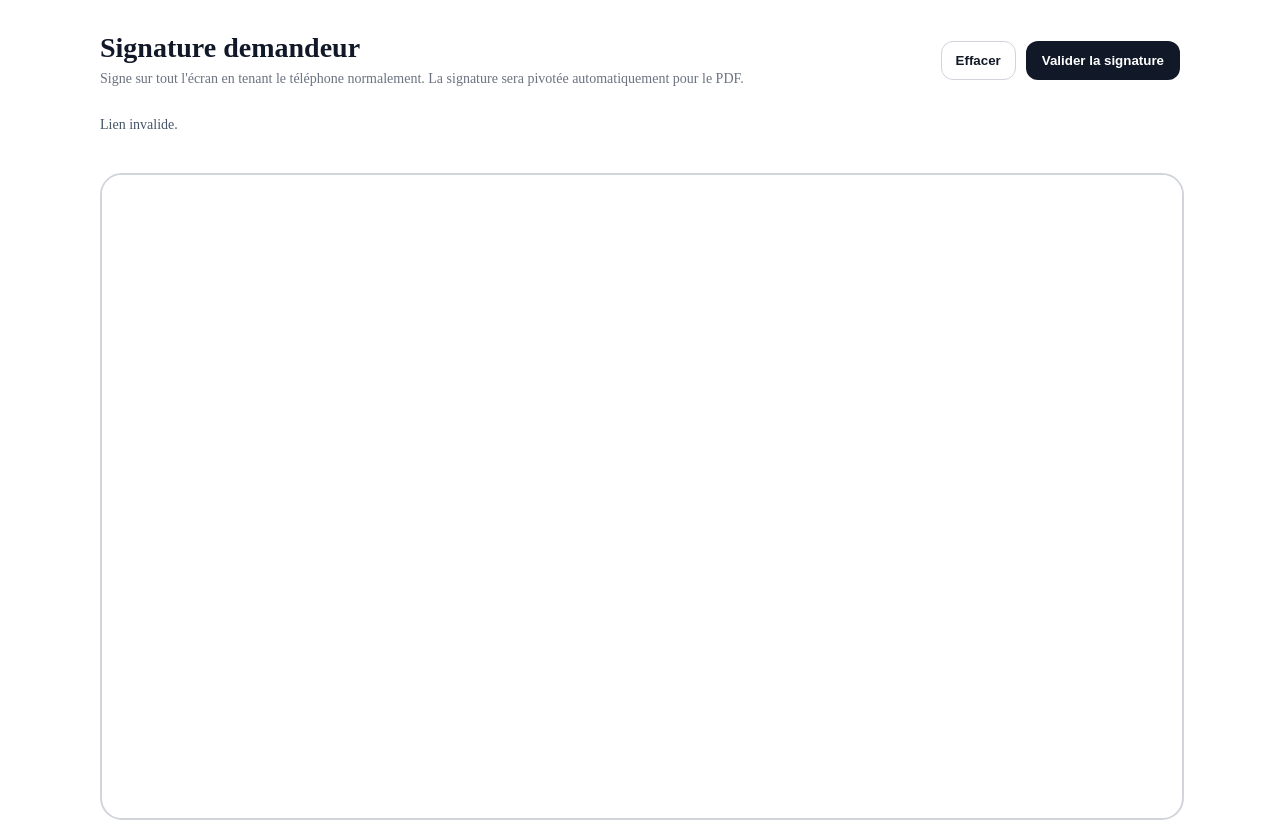
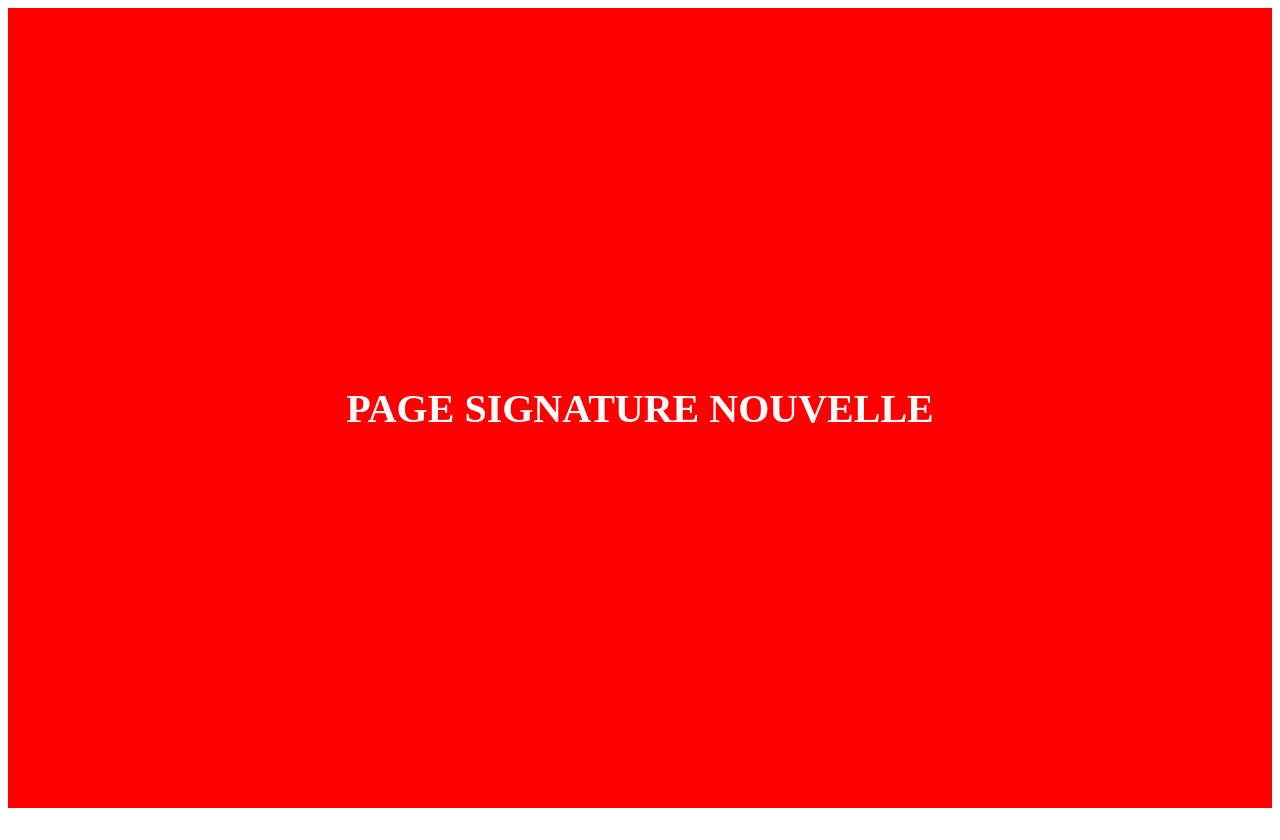
Before and after one commit to kevintaputu-pixel/stock, a Next.js app: page /signature in a window 1280 px wide. After the commit the page ends 816 px from the top, so only its background shows below. Built offline with nearby package versions, Linux system fonts and the light colour scheme.

Commit message:
test signature

```diff
--- a/app/signature/page.tsx
+++ b/app/signature/page.tsx
@@ -1,283 +1,18 @@
-"use client";
-
-import { useEffect, useRef, useState } from "react";
-import { useSearchParams } from "next/navigation";
-
-type RequestPayload = {
-  demandeur: string;
-  sortie_date: string;
-  status: string;
-  signature_data_url?: string | null;
-};
-
 export default function SignaturePage() {
-  const searchParams = useSearchParams();
-  const token = searchParams.get("token") || "";
-
-  const [loading, setLoading] = useState(true);
-  const [saving, setSaving] = useState(false);
-  const [requestData, setRequestData] = useState<RequestPayload | null>(null);
-  const [message, setMessage] = useState<string>("");
-  const [done, setDone] = useState(false);
-  const [isDrawing, setIsDrawing] = useState(false);
-
-  const wrapperRef = useRef<HTMLDivElement | null>(null);
-  const canvasRef = useRef<HTMLCanvasElement | null>(null);
-  const hasStrokeRef = useRef(false);
-
-  useEffect(() => {
-    if (!token) {
-      setLoading(false);
-      setMessage("Lien invalide.");
-      return;
-    }
-
-    const load = async () => {
-      try {
-        const response = await fetch(`/api/signature-request?token=${encodeURIComponent(token)}`, {
-          cache: "no-store",
-        });
-        const json = await response.json();
-
-        if (!response.ok) {
-          throw new Error(json?.error || "Impossible de charger la demande.");
-        }
-
-        setRequestData(json);
-        if (json.status === "signed") {
-          setDone(true);
-          setMessage("Cette signature a déjà été enregistrée.");
-        }
-      } catch (error: any) {
-        console.error(error);
-        setMessage(error?.message || "Impossible de charger la demande.");
-      } finally {
-        setLoading(false);
-      }
-    };
-
-    load();
-  }, [token]);
-
-  function prepareCanvas() {
-    const wrapper = wrapperRef.current;
-    const canvas = canvasRef.current;
-    if (!wrapper || !canvas) return;
-
-    const ratio = typeof window !== "undefined" ? Math.max(window.devicePixelRatio || 1, 1) : 1;
-    const rect = wrapper.getBoundingClientRect();
-    const cssWidth = Math.max(280, Math.floor(rect.width));
-    const cssHeight = Math.max(320, Math.floor(rect.height));
-
-    canvas.width = Math.floor(cssWidth * ratio);
-    canvas.height = Math.floor(cssHeight * ratio);
-    canvas.style.width = `${cssWidth}px`;
-    canvas.style.height = `${cssHeight}px`;
-
-    const ctx = canvas.getContext("2d");
-    if (!ctx) return;
-    ctx.setTransform(ratio, 0, 0, ratio, 0, 0);
-    ctx.fillStyle = "#ffffff";
-    ctx.fillRect(0, 0, cssWidth, cssHeight);
-    ctx.lineCap = "round";
-    ctx.lineJoin = "round";
-    ctx.strokeStyle = "#111827";
-    ctx.lineWidth = 2.5;
-  }
-
-  useEffect(() => {
-    if (loading || done) return;
-    prepareCanvas();
-    const onResize = () => prepareCanvas();
-    window.addEventListener("resize", onResize);
-    return () => window.removeEventListener("resize", onResize);
-  }, [loading, done]);
-
-  function getCtx() {
-    const canvas = canvasRef.current;
-    const ctx = canvas?.getContext("2d");
-    if (!canvas || !ctx) return null;
-    return { canvas, ctx };
-  }
-
-  function getPoint(event: React.PointerEvent<HTMLCanvasElement>) {
-    const canvas = canvasRef.current;
-    if (!canvas) return null;
-    const rect = canvas.getBoundingClientRect();
-    return { x: event.clientX - rect.left, y: event.clientY - rect.top };
-  }
-
-  function handleStart(event: React.PointerEvent<HTMLCanvasElement>) {
-    const payload = getCtx();
-    const point = getPoint(event);
-    if (!payload || !point) return;
-    payload.canvas.setPointerCapture?.(event.pointerId);
-    payload.ctx.beginPath();
-    payload.ctx.moveTo(point.x, point.y);
-    setIsDrawing(true);
-    hasStrokeRef.current = true;
-  }
-
-  function handleMove(event: React.PointerEvent<HTMLCanvasElement>) {
-    if (!isDrawing) return;
-    const payload = getCtx();
-    const point = getPoint(event);
-    if (!payload || !point) return;
-    payload.ctx.lineTo(point.x, point.y);
-    payload.ctx.stroke();
-  }
-
-  function handleEnd(event?: React.PointerEvent<HTMLCanvasElement>) {
-    if (!isDrawing) return;
-    try {
-      if (event) canvasRef.current?.releasePointerCapture?.(event.pointerId);
-    } catch {}
-    setIsDrawing(false);
-  }
-
-  function clearPad() {
-    const payload = getCtx();
-    if (!payload) return;
-    const { canvas, ctx } = payload;
-    const cssWidth = Number.parseFloat(canvas.style.width || "0") || canvas.width;
-    const cssHeight = Number.parseFloat(canvas.style.height || "0") || canvas.height;
-    ctx.save();
-    ctx.setTransform(1, 0, 0, 1, 0, 0);
-    ctx.clearRect(0, 0, canvas.width, canvas.height);
-    ctx.restore();
-    ctx.fillStyle = "#ffffff";
-    ctx.fillRect(0, 0, cssWidth, cssHeight);
-    ctx.lineCap = "round";
-    ctx.lineJoin = "round";
-    ctx.strokeStyle = "#111827";
-    ctx.lineWidth = 2.5;
-    hasStrokeRef.current = false;
-  }
-
-  function rotateToLandscape(sourceDataUrl: string) {
-    return new Promise<string>((resolve, reject) => {
-      const img = new Image();
-      img.onload = () => {
-        const canvas = document.createElement("canvas");
-        canvas.width = img.height;
-        canvas.height = img.width;
-        const ctx = canvas.getContext("2d");
-        if (!ctx) {
-          reject(new Error("Canvas indisponible"));
-          return;
-        }
-        ctx.fillStyle = "#ffffff";
-        ctx.fillRect(0, 0, canvas.width, canvas.height);
-        ctx.translate(canvas.width / 2, canvas.height / 2);
-        ctx.rotate(-Math.PI / 2);
-        ctx.drawImage(img, -img.width / 2, -img.height / 2);
-        resolve(canvas.toDataURL("image/png"));
-      };
-      img.onerror = () => reject(new Error("Impossible de préparer la signature"));
-      img.src = sourceDataUrl;
-    });
-  }
-
-  async function handleSave() {
-    const canvas = canvasRef.current;
-    if (!canvas || !hasStrokeRef.current) {
-      alert("Ajoute d'abord une signature.");
-      return;
-    }
-
-    try {
-      setSaving(true);
-      const raw = canvas.toDataURL("image/png");
-      const rotated = await rotateToLandscape(raw);
-
-      const response = await fetch("/api/signature-save", {
-        method: "POST",
-        headers: { "Content-Type": "application/json" },
-        body: JSON.stringify({ token, signatureDataUrl: rotated }),
-      });
-      const json = await response.json();
-      if (!response.ok) {
-        throw new Error(json?.error || "Impossible d'enregistrer la signature.");
-      }
-
-      setDone(true);
-      setMessage("Signature enregistrée. Tu peux revenir au PDF sur ton ordinateur.");
-    } catch (error: any) {
-      console.error(error);
-      alert(error?.message || "Impossible d'enregistrer la signature.");
-    } finally {
-      setSaving(false);
-    }
-  }
-
   return (
-    <main style={{ minHeight: "100vh", background: "#ffffff", padding: 12, display: "flex", flexDirection: "column" }}>
-      <div style={{ maxWidth: 1080, width: "100%", margin: "0 auto", display: "grid", gap: 12, flex: 1 }}>
-        <div style={{ display: "flex", justifyContent: "space-between", gap: 12, alignItems: "center", flexWrap: "wrap" }}>
-          <div>
-            <div style={{ fontSize: 28, fontWeight: 900, color: "#111827" }}>Signature demandeur</div>
-            <div style={{ fontSize: 14, color: "#6b7280", marginTop: 4, lineHeight: 1.5 }}>
-              Signe sur tout l'écran en tenant le téléphone normalement. La signature sera pivotée automatiquement pour le PDF.
-            </div>
-          </div>
-          <div style={{ display: "flex", gap: 10, flexWrap: "wrap" }}>
-            <button onClick={clearPad} style={ghostBtn}>Effacer</button>
-            <button onClick={handleSave} disabled={saving || done || loading} style={primaryBtn}>
-              {saving ? "Enregistrement..." : "Valider la signature"}
-            </button>
-          </div>
-        </div>
-
-        <div style={{ fontSize: 14, color: "#475569", lineHeight: 1.6 }}>
-          {loading ? "Chargement..." : message || `Demandeur : ${requestData?.demandeur || "-"} • Date de sortie : ${requestData?.sortie_date || "-"}`}
-        </div>
-
-        {!done && !loading && (
-          <div
-            ref={wrapperRef}
-            style={{
-              width: "100%",
-              flex: 1,
-              minHeight: "72vh",
-              background: "#ffffff",
-              border: "2px solid #d1d5db",
-              borderRadius: 22,
-              overflow: "hidden",
-              touchAction: "none",
-            }}
-          >
-            <canvas
-              ref={canvasRef}
-              onPointerDown={handleStart}
-              onPointerMove={handleMove}
-              onPointerUp={handleEnd}
-              onPointerLeave={handleEnd}
-              onPointerCancel={handleEnd}
-              style={{ width: "100%", height: "100%", display: "block", background: "#ffffff", touchAction: "none" }}
-            />
-          </div>
-        )}
-      </div>
+    <main
+      style={{
+        minHeight: "100vh",
+        background: "red",
+        color: "white",
+        display: "flex",
+        alignItems: "center",
+        justifyContent: "center",
+        fontSize: 40,
+        fontWeight: 900,
+      }}
+    >
+      PAGE SIGNATURE NOUVELLE
     </main>
   );
 }
-
-const ghostBtn: React.CSSProperties = {
-  background: "#ffffff",
-  color: "#111827",
-  border: "1px solid #d1d5db",
-  borderRadius: 12,
-  padding: "11px 14px",
-  fontWeight: 800,
-  cursor: "pointer",
-};
-
-const primaryBtn: React.CSSProperties = {
-  background: "#111827",
-  color: "#ffffff",
-  border: "none",
-  borderRadius: 12,
-  padding: "11px 16px",
-  fontWeight: 900,
-  cursor: "pointer",
-};
```
